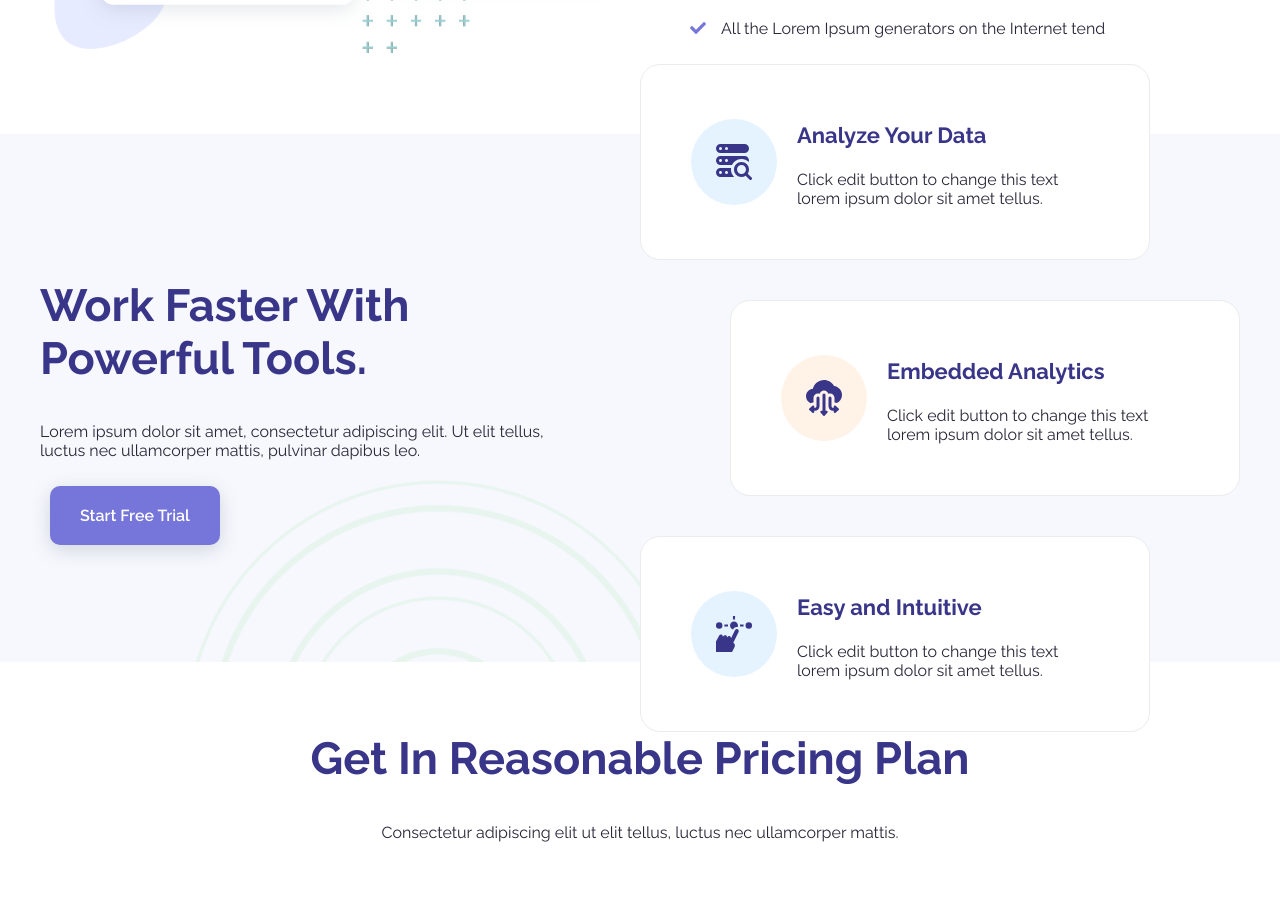
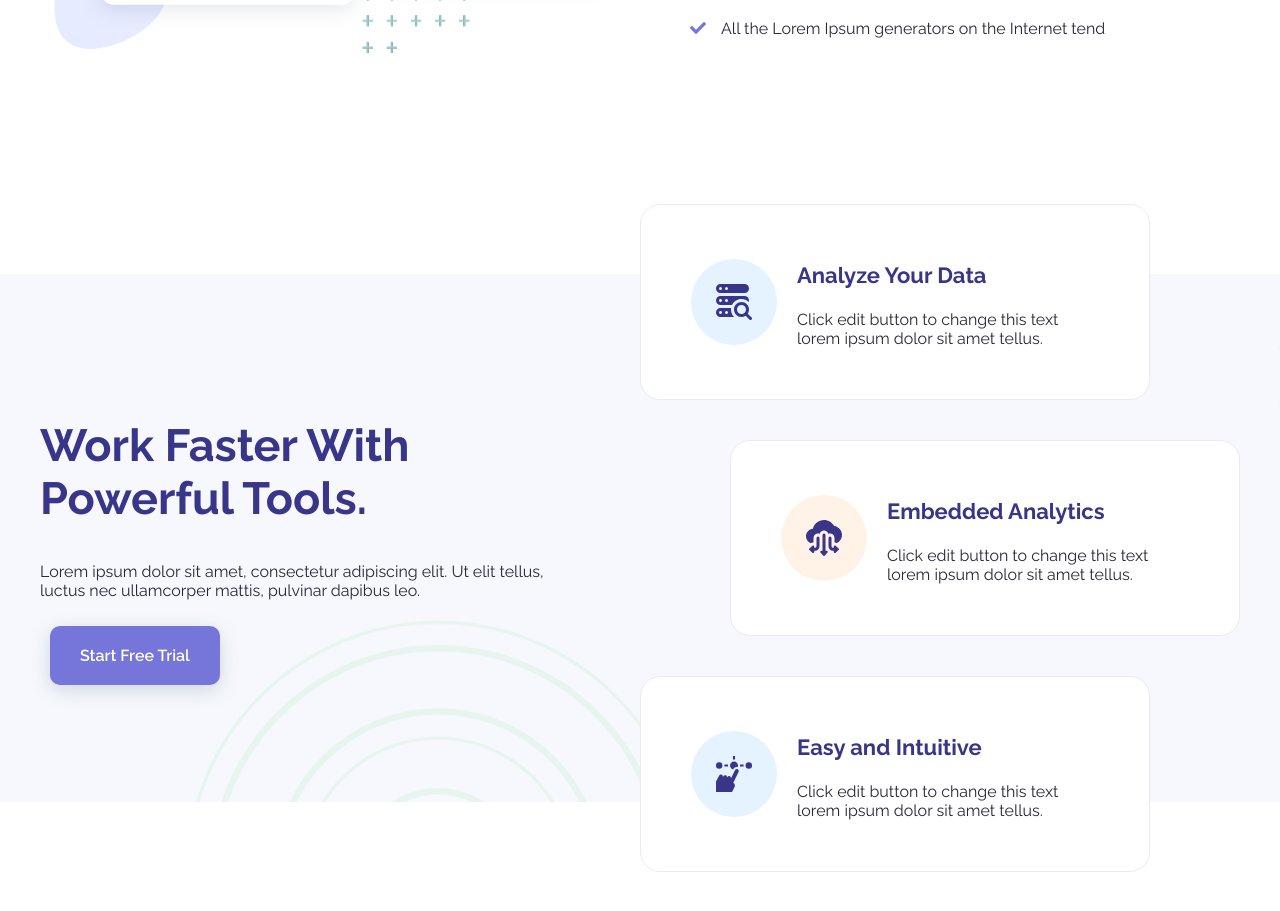
Before and after one commit to aspectum/react-frontend-sydney, a React (Create React App) app: page / in a window 1280 px wide. Shown: the part 2380-3291 px from the top of the page. Built offline with nearby package versions, Linux system fonts and the light colour scheme.

Commit message:
Created Spacer component and added around Tools section

```diff
--- a/src/components/App.js
+++ b/src/components/App.js
@@ -11,6 +11,7 @@ import DownloadApp from './DownloadApp/DownloadApp'
 import Testimonials from './Testimonials/Testimonials'
 import Footer from './Footer/Footer'
 import GoTop from './GoTop/GoTop';
+import Spacer from './Spacer/Spacer';
 import './App.css'
 
 class App extends React.Component {
@@ -22,7 +23,9 @@ class App extends React.Component {
                 <Intro />
                 <Solutions />
                 <Snippets />
+                <Spacer />
                 <Tools />
+                <Spacer />
                 <Pricing />
                 <AnalyzeTools />
                 <DownloadApp />
--- /dev/null
+++ b/src/components/Spacer/Spacer.js
@@ -0,0 +1,7 @@
+function Spacer() {
+    return (
+        <div style={{width: '100%', height: '70px'}}></div>
+    )
+}
+
+export default Spacer
```
